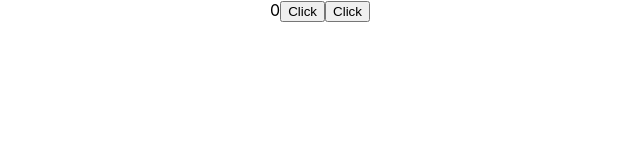
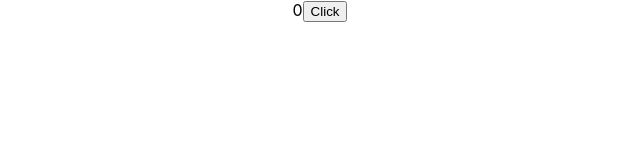
Before and after one commit to marun790/react-hook, a React (Create React App) app: page / in a window 1280 px wide. Shown: the top 160 px of the page, without its empty margins (320-960 px from the left). Built offline with nearby package versions, Linux system fonts and the light colour scheme.

Commit message:
setState

```diff
--- a/src/state/Counter.jsx
+++ b/src/state/Counter.jsx
@@ -9,14 +9,25 @@ export default class Counter extends Component {
     }
 
     incrementCount() {
-        console.log(this.state.count);
-        // this.state.count = this.state.count + 1; -> never do this it wo't re-render the dom
+        //console.log("Before =>",this.state.count);
+        // this.setState(
+        //     {
+        //         ...this.state,
+        //         count: this.state.count+1
+        //     }, () => {
+        //         console.log("Callback =>",this.state.count);
+        //     }
+        // );
+        // console.log("After =>",this.state.count);
+
+        console.log("Before =>",this.state.count);
         this.setState(
-            {
-                ...this.state,
-                count: this.state.count+1
-            }
-        );
+            {count: this.state.count+1}
+        , () => {
+            console.log("Callback : ", this.state.count)
+        });
+
+
     }
 
     shouldComponentUpdate(){
@@ -25,16 +36,24 @@ export default class Counter extends Component {
 
 
     componentDidUpdate(){
-        console.log('component updated')
+        // console.log('component updated')
+    }
+
+    increment5() {
+        this.incrementCount();
+        this.incrementCount();
+        this.incrementCount();
+        this.incrementCount();
+        this.incrementCount();
     }
 
     render() {
         return (
             <div>
                 {this.state.count}
-                <button onClick = {() =>
-                    this.setState({count : this.state.count+1})}>Click</button>
-                <button onClick = {() => this.incrementCount()} > Click</button>
+                {/* <button onClick = {() =>
+                    this.setState({count : this.state.count+1})}>Click</button> */}
+                <button onClick = {() => this.increment5()} > Click</button>
             </div>
         )
     }
```
